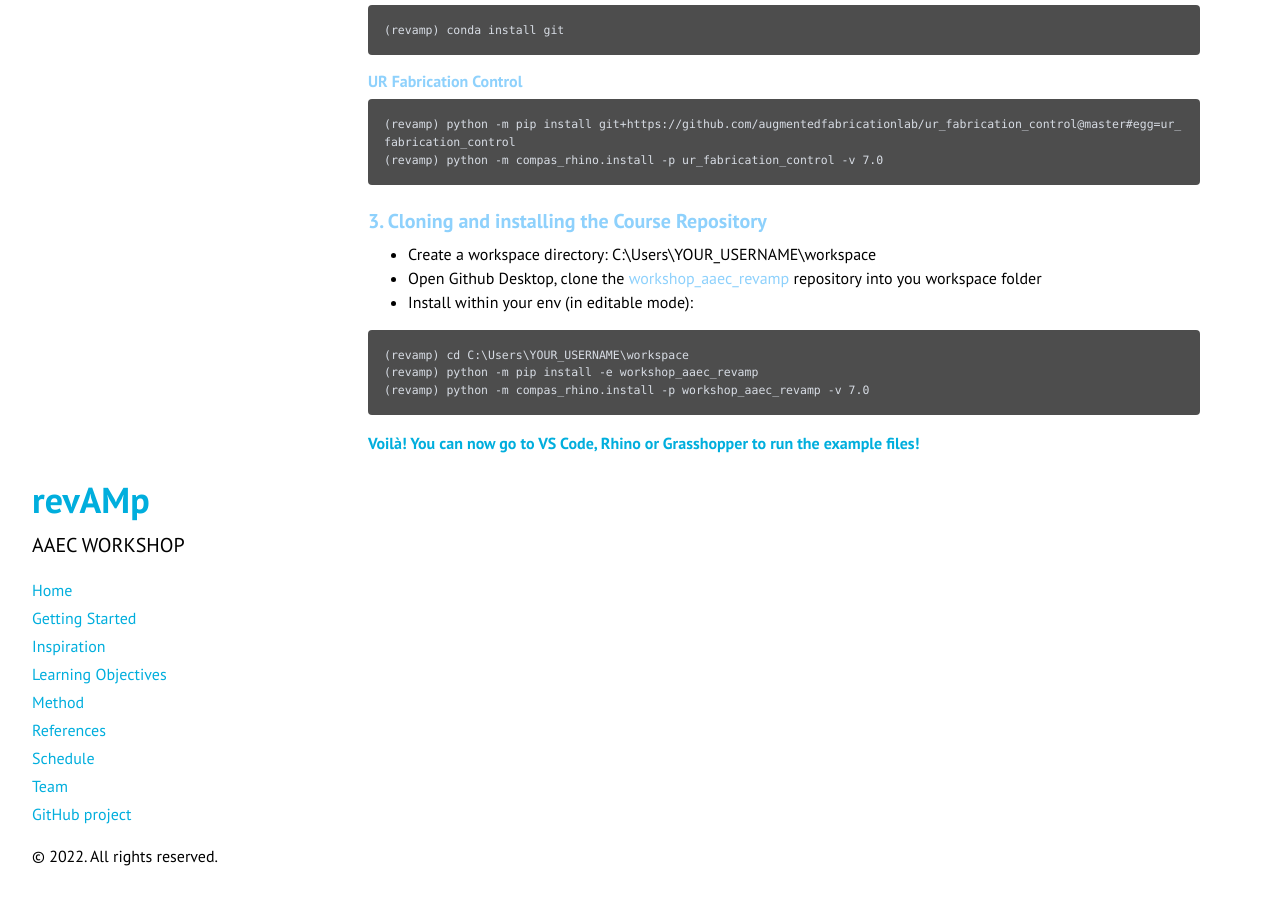
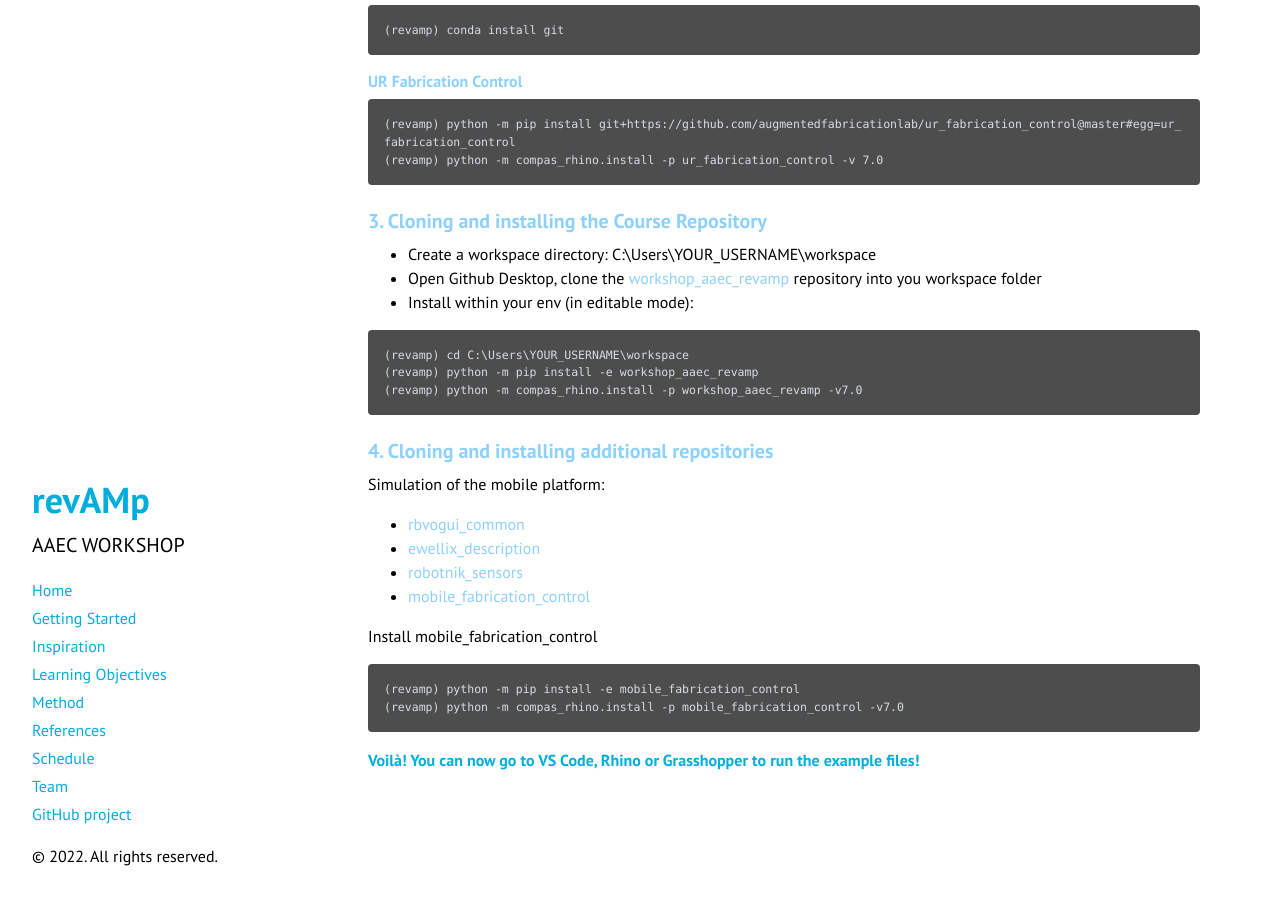
Before and after one commit to augmentedfabricationlab/workshop_aaec_revamp, a Jekyll site: the page built from docs/getting_started.md, in a window 1280 px wide and 900 px high, scrolled down 1134 px. Built offline with Jekyll 4.4.1, drawn with Linux system fonts in a browser that asks for light colours; Markdown is read by kramdown in place of the engine named in the settings.

Commit message:
Simulation update

````diff
--- a/docs/getting_started.md
+++ b/docs/getting_started.md
@@ -65,7 +65,21 @@ Execute the commands below in Anaconda Prompt:
 ```
 (revamp) cd C:\Users\YOUR_USERNAME\workspace
 (revamp) python -m pip install -e workshop_aaec_revamp
-(revamp) python -m compas_rhino.install -p workshop_aaec_revamp -v 7.0
+(revamp) python -m compas_rhino.install -p workshop_aaec_revamp -v7.0
 ```
 
+### 4. Cloning and installing additional repositories
+
+Simulation of the mobile platform:
+* [rbvogui_common](https://github.com/RobotnikAutomation/rbvogui_common)
+* [ewellix_description](https://github.com/RobotnikAutomation/ewellix_description)
+* [robotnik_sensors](https://github.com/augmentedfabricationlab/robotnik_sensors)
+* [mobile_fabrication_control](https://github.com/augmentedfabricationlab/mobile_fabrication_control)
+
+Install mobile_fabrication_control
+
+    (revamp) python -m pip install -e mobile_fabrication_control
+    (revamp) python -m compas_rhino.install -p mobile_fabrication_control -v7.0
+
+
 **Voilà! You can now go to VS Code, Rhino or Grasshopper to run the example files!**
````
Also changed, not shown: data/readme.txt (added), 8 other files.
